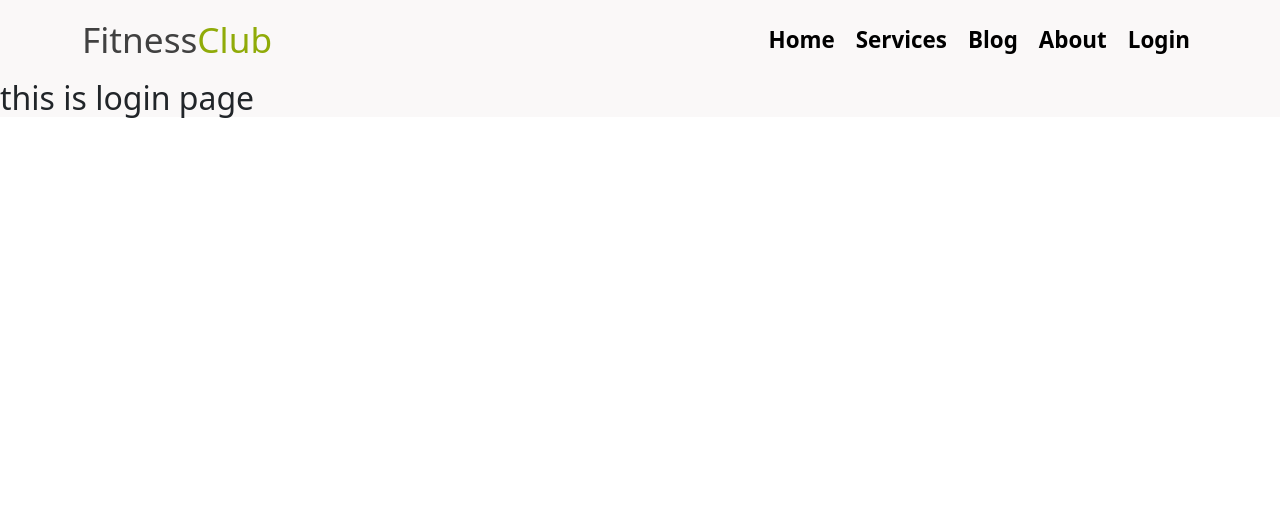
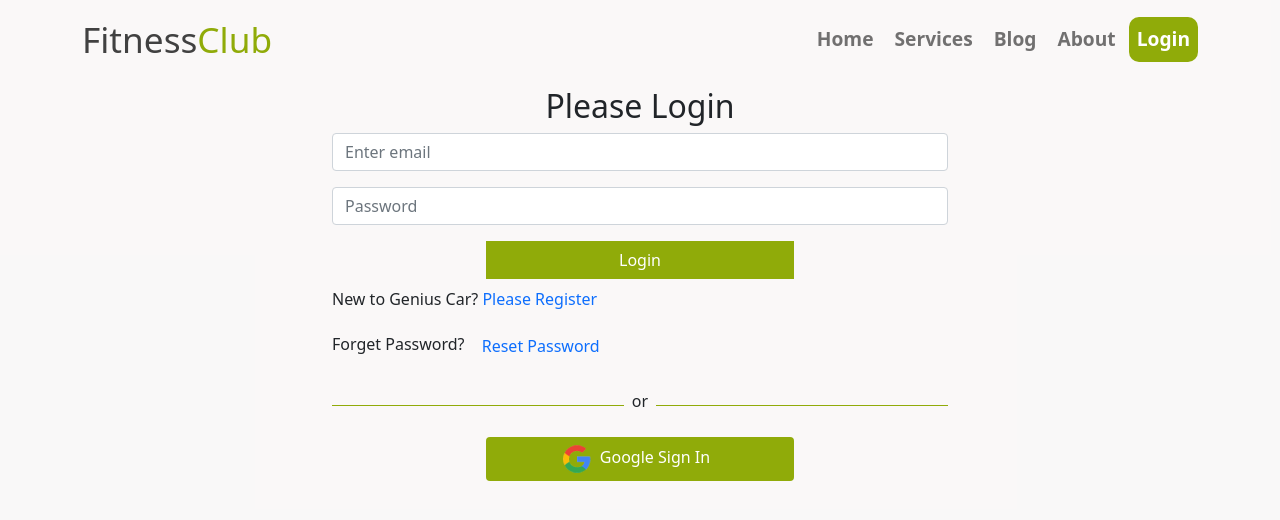
Before and after one commit to PalashDas11/Fit-coach-cilent--side, a React (Create React App) app: page /login in a window 1280 px wide. Shown: the top 520 px of the page. Built offline with nearby package versions, Linux system fonts and the light colour scheme.

Commit message:
login form

```diff
--- a/src/component/Pages/Header/Header.css
+++ b/src/component/Pages/Header/Header.css
@@ -10,14 +10,18 @@
 .custom-primary-color{
     color: rgb(144, 171, 9);
 }
+.custom-bg-primary{
+    background-color: rgb(144, 171, 9);;
+}
 .custom-bg{
+    height: 100vh;
     background-color: rgba(240, 236, 236, 0.37);
 }
 .nav-items a{
     margin-left: 5px;
-   color: black !important ;
+   color: black ;
    font-weight: 600;
-   font-size: 1.4rem;
+   font-size: 1.2rem;
 
 }
 .nav-items a:hover{
--- a/src/component/Pages/Header/Header.js
+++ b/src/component/Pages/Header/Header.js
@@ -20,7 +20,7 @@ const Header = () => {
                             <Nav.Link href="#services" as={Link} to ="/services">Services</Nav.Link>
                             <Nav.Link href="#blog" as={Link} to="/blog">Blog</Nav.Link>
                             <Nav.Link href="#about" as={Link} to ="/about">About</Nav.Link>
-                            <Nav.Link href="#login" as={Link} to ="/login">Login</Nav.Link>
+                            <Nav.Link href="#login" as={Link} to ="/login" className='custom-btn2 '>Login</Nav.Link>
 
 
                         </Nav>
--- a/src/component/Pages/Hero/Hero.css
+++ b/src/component/Pages/Hero/Hero.css
@@ -11,14 +11,28 @@
 }
 .custom-btn{
 
-    padding: 10px 30px;
-    text-decoration: none;
-    border-radius: 20px;
-    color: white;
-    background-color: rgb(144, 171, 9);;
+    padding: 10px 30px ;
+    text-decoration: none  ;
+    border-radius: 20px  ;
+    color: white  ;
+    background-color: rgb(144, 171, 9) ;
 }
 .custom-btn:hover{
-    color: white;
-    background-color:transparent;
-    border:1px solid rgb(144, 171, 9);
+    color: white ;
+    background-color:transparent ;
+    border:1px solid rgb(144, 171, 9)
 }
+.custom-btn2{
+
+    padding: 8px 15px ;
+    text-decoration: none ;
+    color: white !important;
+    border-radius: 10px;
+    background-color: rgb(144, 171, 9) ;
+}
+.custom-btn2:hover{
+    color: white ;
+    background-color:transparent ;
+
+
+}
--- /dev/null
+++ b/src/component/Pages/Login/Login.css
@@ -0,0 +1,7 @@
+.custom-bg-primary{
+    background-color:   rgb(144, 171, 9)!important;
+
+}
+.white-text{
+    color: white;
+}
--- a/src/component/Pages/Login/Login.js
+++ b/src/component/Pages/Login/Login.js
@@ -1,10 +1,35 @@
 import React from 'react';
+import './Login.css'
+import { Button, Form, ToastContainer } from 'react-bootstrap';
+import { Link } from 'react-router-dom';
+import SocialLogin from '../SocialLogin/SocialLogin';
+
 
 const Login = () => {
     return (
-        <div>
-            <h2>this is login page</h2>
-        </div>
+        <div className='container w-50 mx-auto'>
+
+        <h2 className=' text-center mt-2'>Please Login</h2>
+        <Form>
+            <Form.Group className="mb-3" controlId="formBasicEmail">
+                <Form.Control type="email" placeholder="Enter email" required />
+            </Form.Group>
+            <Form.Group className="mb-3" controlId="formBasicPassword">
+                <Form.Control type="password" placeholder="Password" required />
+            </Form.Group>
+           <div className='custom-bg-primary w-50 mx-auto d-block mb-2 '>
+           <Button variant=" text-white w-50 mx-auto d-block mb-2" type="submit">
+                Login
+            </Button>
+           </div>
+
+        </Form>
+
+        <p>New to Genius Car? <Link to="/register" className='text-primary pe-auto text-decoration-none'>Please Register</Link> </p>
+        <p>Forget Password? <button className='btn btn-link text-primary pe-auto text-decoration-none'>Reset Password</button> </p>
+        <SocialLogin></SocialLogin>
+        <ToastContainer />
+    </div>
     );
 };
 
--- /dev/null
+++ b/src/component/Pages/SocialLogin/SocialLogin.js
@@ -0,0 +1,22 @@
+import React from 'react';
+import google from '../../../img/google.png'
+
+const SocialLogin = () => {
+    return (
+        <div>
+            <div className='d-flex align-items-center'>
+                <div style={{ height: '1px' }} className='custom-bg-primary w-50'></div>
+                <p className='mt-2 px-2'>or</p>
+                <div style={{ height: '1px' }} className='custom-bg-primary w-50'></div>
+            </div>
+            <button
+                    // onClick={() => signInWithGoogle()}
+                    className='btn custom-bg-primary w-50 d-block mx-auto my-2'>
+                    <img style={{ width: '30px' }} src={google} alt="" />
+                    <span className='px-2 text-white'>Google Sign In</span>
+                </button>
+        </div>
+    );
+};
+
+export default SocialLogin;
```
Also changed, not shown: src/img/google.png (added).
